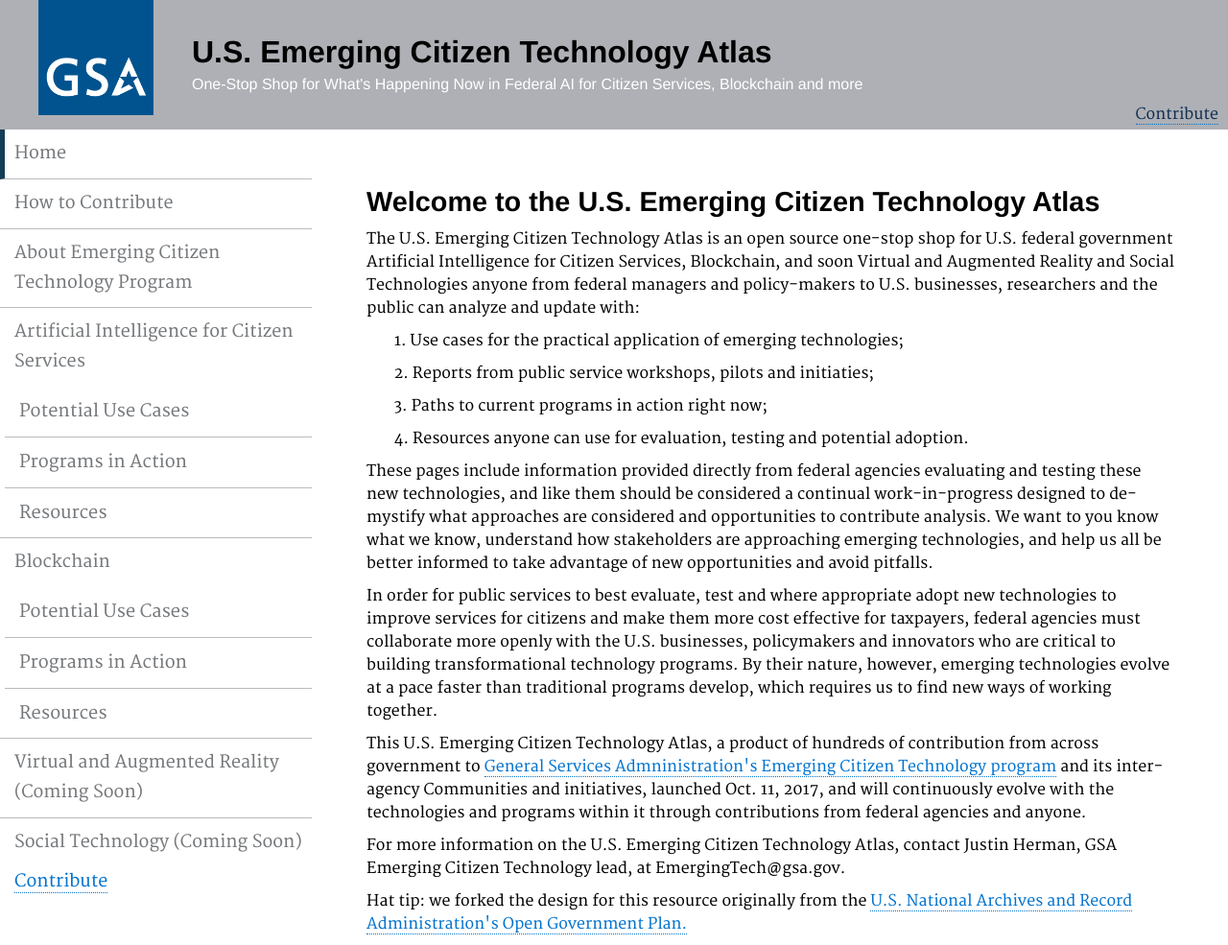
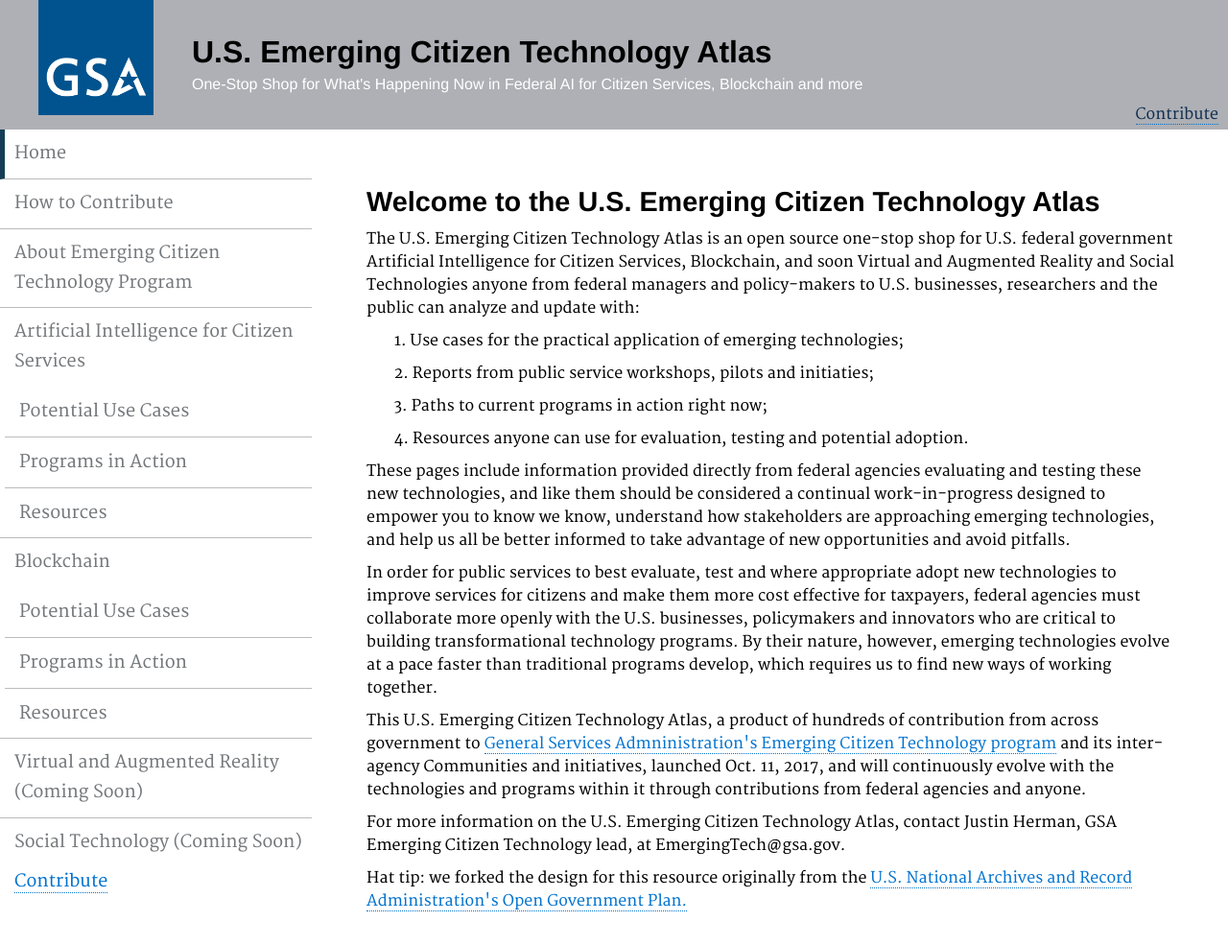
Before and after one commit to GSA/emerging-technology-atlas, a Jekyll site: the page built from pages/index.md, in a window 1280 px wide. Shown: the whole page at 96% size. Built offline with Jekyll 4.4.1, drawn with Linux system fonts in a browser that asks for light colours; after the commit the page ends 961 px from its top, so only the background shows below that.

Commit message:
Update index.md

```diff
--- a/pages/index.md
+++ b/pages/index.md
@@ -15,7 +15,7 @@ description: ""
 <p>&nbsp;&nbsp;&nbsp;&nbsp;&nbsp;&nbsp; 3. Paths to current programs in action right now;</p>
 <p>&nbsp;&nbsp;&nbsp;&nbsp;&nbsp;&nbsp; 4. Resources anyone can use for evaluation, testing and potential adoption.</p>
 
-<p>These pages include information provided directly from federal agencies evaluating and testing these new technologies, and like them should be considered a continual work-in-progress designed to de-mystify what approaches are considered and opportunities to contribute analysis. We want to you know what we know, understand how stakeholders are approaching emerging technologies, and help us all be better informed to take advantage of new opportunities and avoid pitfalls.</p>
+<p>These pages include information provided directly from federal agencies evaluating and testing these new technologies, and like them should be considered a continual work-in-progress designed to empower you to know we know, understand how stakeholders are approaching emerging technologies, and help us all be better informed to take advantage of new opportunities and avoid pitfalls.</p>
 
 <p>In order for public services to best evaluate, test and where appropriate adopt new technologies to improve services for citizens and make them more cost effective for taxpayers, federal agencies must collaborate more openly with the U.S. businesses, policymakers and innovators who are critical to building transformational technology programs. By their nature, however, emerging technologies evolve at a pace faster than traditional programs develop, which requires us to find new ways of working together.</p>
 
```
